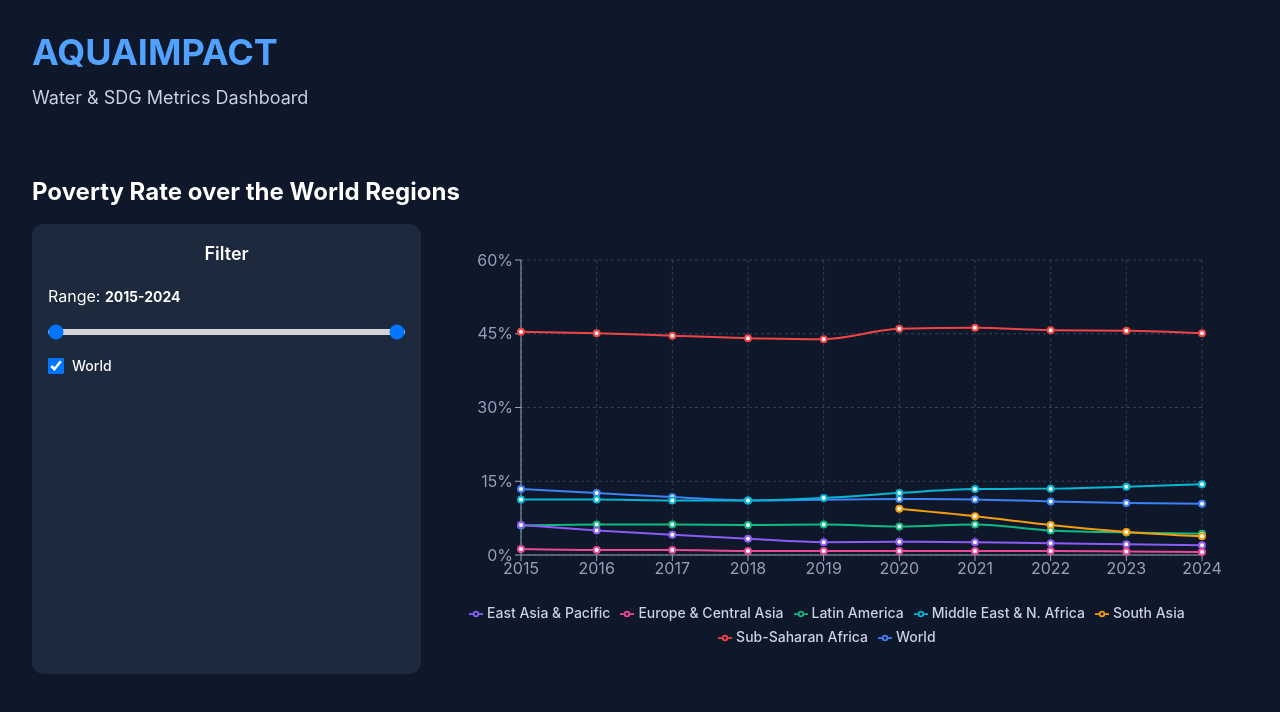
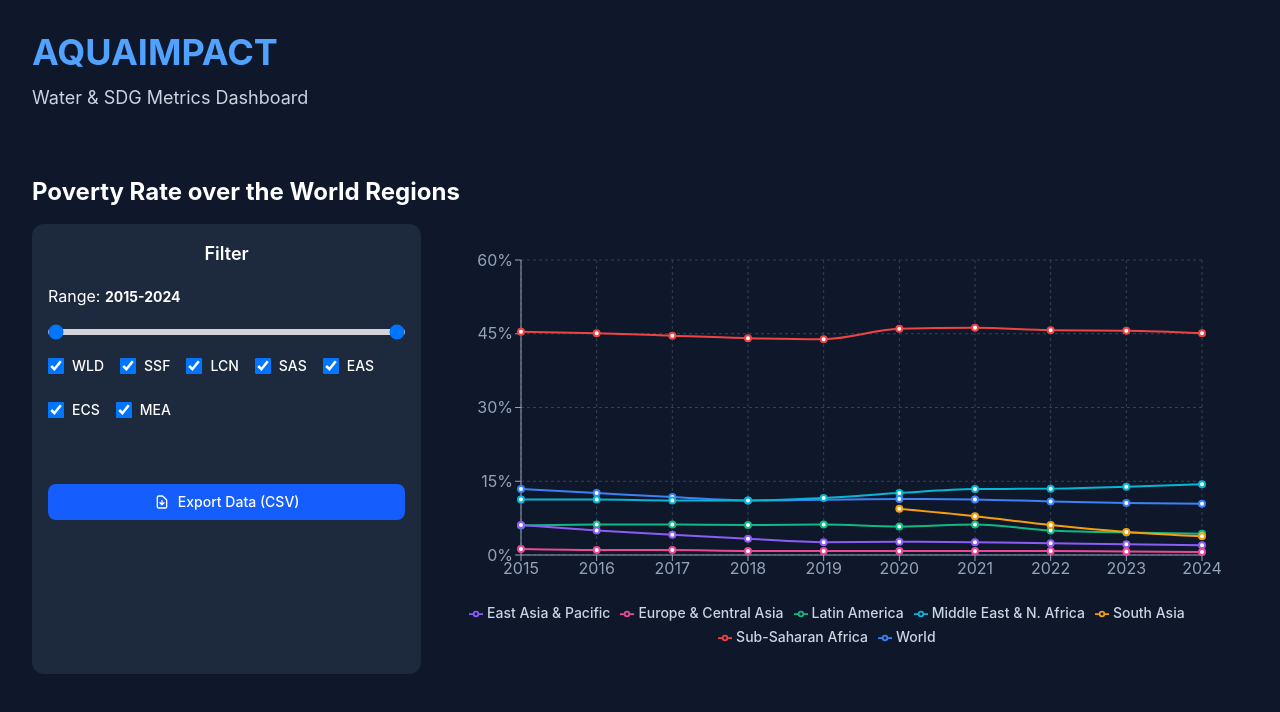
Before and after one commit to RaymondChen000/aquaimpact-app, a React (Vite) app: page / in a window 1280 px wide. Shown: the top 712 px of the page. Built offline with nearby package versions, Linux system fonts and the light colour scheme.

Commit message:
export and checkbox finished

```diff
--- a/package.json
+++ b/package.json
@@ -16,6 +16,7 @@
   "license": "ISC",
   "dependencies": {
     "@tailwindcss/vite": "^4.3.3",
+    "html-to-image": "^1.11.13",
     "lucide-react": "^1.28.0",
     "react": "^19.2.8",
     "react-dom": "^19.2.8",
--- a/src/components/lineChart.jsx
+++ b/src/components/lineChart.jsx
@@ -9,8 +9,8 @@ import {
   Legend,
   CartesianGrid
 } from 'recharts';
-
 import rawPovertyData from '../data/povertyHistory.json';
+import { data } from 'autoprefixer';
 
 //config
 const REGION_CONFIG = {
@@ -38,6 +38,7 @@ function transformPovertyData(data){
 }
 
 export default function PovertyLineChart(){
+
   const regionKeys = useMemo(() => Object.keys(rawPovertyData), []);
   const [selectedRegions, setSelectedRegions] = useState(regionKeys);
   const fullChartData = useMemo(() => transformPovertyData(rawPovertyData), []);
@@ -65,6 +66,42 @@ export default function PovertyLineChart(){
       }
       return [...prevSelected, regionCode];
     });
+  };
+
+  // download data csv
+  const handleDownloadCSV = () => {
+    if (!filteredData || filteredData.length === 0) return;
+
+    const activeKeys = ['year', ...selectedRegions];
+
+    const headerRow = activeKeys
+      .map((key) => {
+        if (key === 'year') return 'Year';
+        return `"${REGION_CONFIG[key]?.name || key}"`;
+      })
+      .join(',');
+
+    const dataRows = filteredData.map((row) => {
+      return activeKeys
+        .map((key) => {
+          const val = row[key];
+          return val !== undefined && val !== null ? val : '';
+        })
+        .join(',');
+    });
+
+    const csvContent = [headerRow, ...dataRows].join('\n');
+
+    const blob = new Blob([csvContent], { type: 'text/csv;charset=utf-8;' });
+    const url = URL.createObjectURL(blob);
+
+    const link = document.createElement('a');
+    link.setAttribute('href', url);
+    link.setAttribute('download', `Poverty_Data_${startYear}-${endYear}.csv`);
+    document.body.appendChild(link);
+    link.click();
+    document.body.removeChild(link);
+    URL.revokeObjectURL(url);
   };
 
   return (
@@ -103,18 +140,32 @@ export default function PovertyLineChart(){
           />
         </div>
         {/*Checkbox*/}
-        <div className="flex items-center mb-4">
-            <input
-              id="checkbox-wld"
-              type="checkbox"
-              value="WLD"
-              checked={selectedRegions.includes('WLD')}
-              className="w-4 h-4 rounded cursor-pointer"
-              onChange={()=> handleToggleRegion('WLD')}
-              />
-            <label className="select-none ms-2 text-sm font-medium">World</label>
+        <div className='flex flex-wrap gap-x-4 gap-y-2 mb-4'>
+          {Object.entries(REGION_CONFIG).map(([code, config]) =>(
+            <div key = {code} className="flex items-center mb-4">
+              <input
+                id={"checkbox-${code}"}
+                type="checkbox"
+                value={code}
+                checked={selectedRegions.includes(code)}
+                className="w-4 h-4 rounded cursor-pointer"
+                onChange={()=> handleToggleRegion(code)}
+                />
+              <label className="select-none ms-2 text-sm font-medium">{code}</label>
+            </div>
+          ))}
         </div>
 
+        {/* BUTTON FOR DOWNLOAD */}
+        <button
+          onClick={handleDownloadCSV}
+          className="w-full py-2 px-4 bg-blue-600 hover:bg-blue-500 text-white font-medium text-sm rounded-lg transition-colors flex items-center justify-center gap-2 cursor-pointer mt-4">
+          {/* Download / Table Icon */}
+          <svg className="w-4 h-4" fill="none" stroke="currentColor" viewBox="0 0 24 24">
+            <path strokeLinecap="round" strokeLinejoin="round" strokeWidth="2" d="M12 10v6m0 0l-3-3m3 3l3-3m2 8H7a2 2 0 01-2-2V5a2 2 0 012-2h5.586a1 1 0 01.707.293l5.414 5.414a1 1 0 01.293.707V19a2 2 0 01-2 2z" />
+          </svg>
+          Export Data (CSV)
+        </button>
 
       </div>
       {/* Line Chart */}
```
Also changed, not shown: 1 other file (tests, documents, lock files or other folders).
